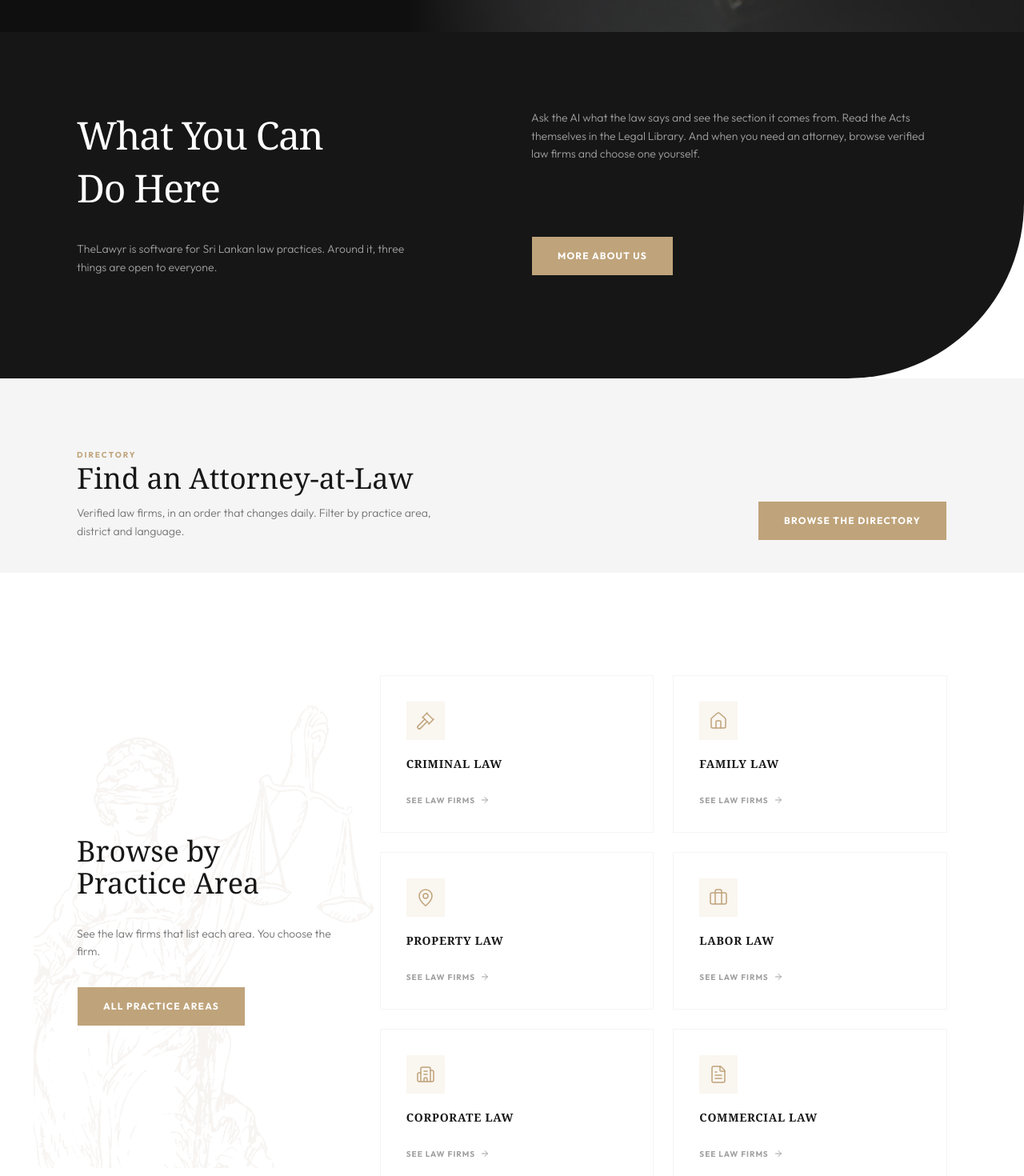
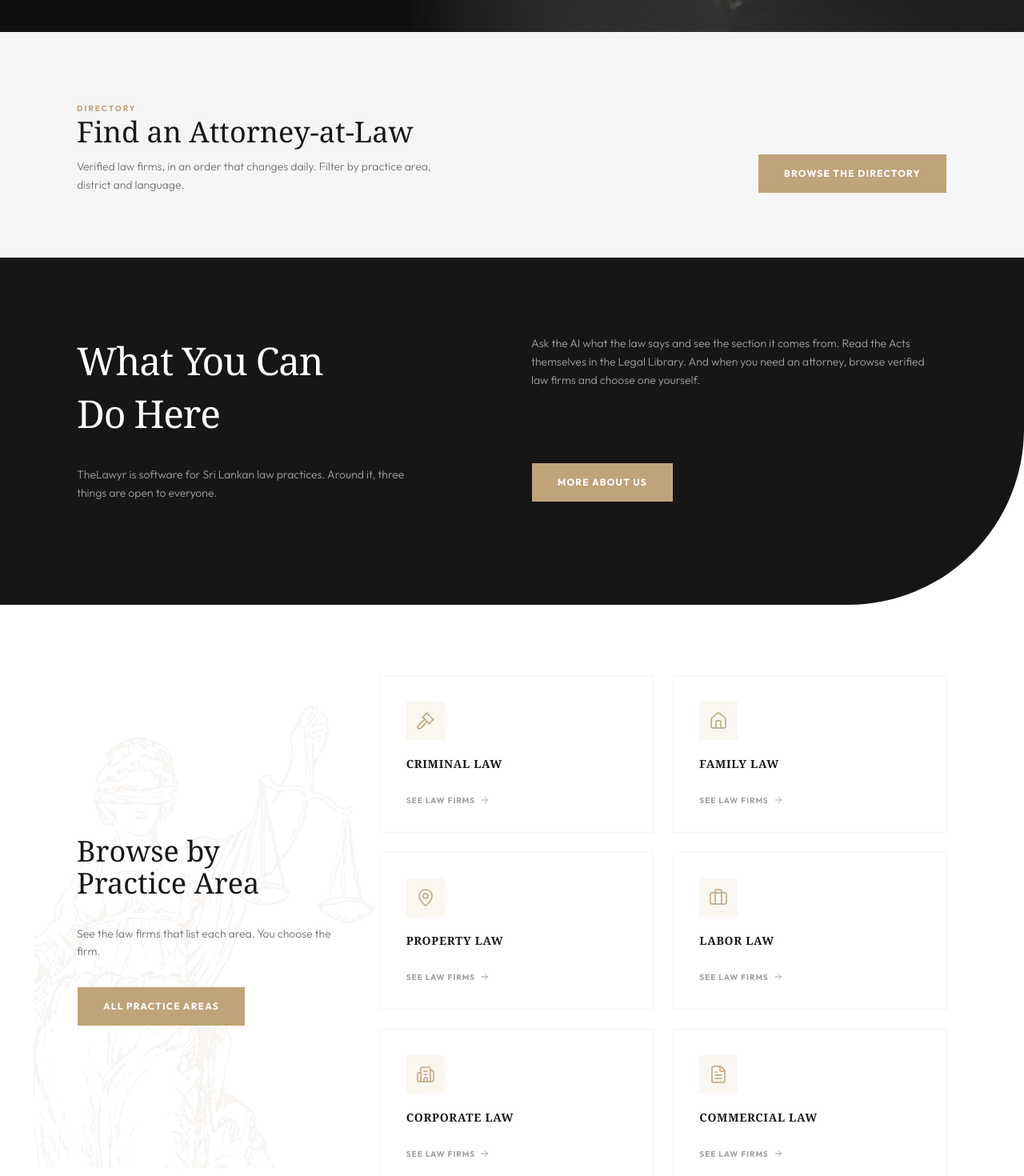
Before and after one commit to malithJayasinghe2000/law-finder, a Next.js app in the folder lawyer-finder-web/: page /en in a window 1280 px wide. Shown: the part 800-2270 px from the top of the page at 80% size. Built offline with nearby package versions, Linux system fonts and the light colour scheme; no server answers; the database is empty.

Commit message:
order and algnembt fixed

```diff
--- a/lawyer-finder-web/src/app/[locale]/page.tsx
+++ b/lawyer-finder-web/src/app/[locale]/page.tsx
@@ -51,7 +51,7 @@ export default async function HomePage({ params }: { params: Promise<{ locale: s
               className="absolute inset-0 -z-10 bg-gradient-to-r from-[#0f0f0f] via-[#0f0f0f]/90 to-[#0f0f0f]/30 lg:bg-[linear-gradient(to_right,#0f0f0f_40%,rgba(15,15,15,0.55)_55%,transparent_74%)]"
             />
 
-            <div className="mx-auto max-w-[1200px] px-6 py-20 sm:py-24 lg:px-12 lg:py-28">
+            <div className="mx-auto max-w-[1400px] px-6 py-20 sm:py-24 lg:px-12 lg:py-28 xl:px-24">
               <div className="max-w-2xl space-y-8 text-white">
                 <p className="font-serif text-lg text-white/85">Welcome to TheLawyr.</p>
 
@@ -97,12 +97,39 @@ export default async function HomePage({ params }: { params: Promise<{ locale: s
 
 
 
+        {/* 5. Directory entry point.
+            This used to be a grid of eight attorney portrait cards with their bios.
+            Ordered alphabetically, it put the same eight names on the front page
+            for ever — free prominence for some attorneys over all the others —
+            and the bios ("Expert in…", "Specialist in…") were self-promotion.
+            A single neutral entry point instead. See src/components/lawyer/LawyerCard.tsx. */}
+        {directoryEnabled && (
+          <section className="bg-neutral-100 py-20 border-t border-neutral-100">
+            <div className="max-w-[1400px] mx-auto px-6 lg:px-12 xl:px-24 flex flex-col md:flex-row md:items-end justify-between gap-6">
+              <div className="space-y-3">
+                <span className="text-[10px] text-[#bfa37a] uppercase tracking-[0.2em] font-bold">Directory</span>
+                <h2 className="text-3xl md:text-4xl font-serif text-neutral-900">
+                  Find an Attorney-at-Law
+                </h2>
+                <p className="text-neutral-500 text-sm max-w-md font-light leading-relaxed">
+                  Verified law firms, in an order that changes daily. Filter by practice area, district and language.
+                </p>
+              </div>
+              <Link href={`/${locale}/firms`}>
+                <Button className="bg-[#bfa37a] text-white hover:bg-[#a68d67] rounded-none px-8 py-6 text-xs font-bold uppercase tracking-widest transition-all">
+                  Browse the directory
+                </Button>
+              </Link>
+            </div>
+          </section>
+        )}
+
         {/* 3. What the site offers (charcoal background with round-br wave curve).
             Was "Legal Guidance & Professional Counsel … we connect client requirements
             with dedicated Attorneys-at-Law … vetted advocates": the platform presented
             as giving advice and placing clients with lawyers (rules 4, 6, 7). */}
-        <section className="relative bg-[#161616] text-white pt-24 pb-32 px-6 lg:px-12 xl:px-24 rounded-br-[120px] md:rounded-br-[220px] z-10">
-          <div className="max-w-[1200px] mx-auto grid grid-cols-1 lg:grid-cols-2 gap-12">
+        <section className="relative bg-[#161616] text-white pt-24 pb-32 rounded-br-[120px] md:rounded-br-[220px] z-10">
+          <div className="max-w-[1400px] mx-auto px-6 lg:px-12 xl:px-24 grid grid-cols-1 lg:grid-cols-2 gap-12">
             {/* Left */}
             <div className="space-y-8">
               <h2 className="text-3xl sm:text-4xl md:text-5xl font-serif text-white tracking-tight leading-snug">
@@ -131,33 +158,6 @@ export default async function HomePage({ params }: { params: Promise<{ locale: s
           </div>
         </section>
 
-        {/* 5. Directory entry point.
-            This used to be a grid of eight attorney portrait cards with their bios.
-            Ordered alphabetically, it put the same eight names on the front page
-            for ever — free prominence for some attorneys over all the others —
-            and the bios ("Expert in…", "Specialist in…") were self-promotion.
-            A single neutral entry point instead. See src/components/lawyer/LawyerCard.tsx. */}
-        {directoryEnabled && (
-          <section className="bg-neutral-100 py-20 px-6 lg:px-12 xl:px-24 border-t border-neutral-100">
-            <div className="max-w-[1400px] mx-auto flex flex-col md:flex-row md:items-end justify-between gap-6">
-              <div className="space-y-3">
-                <span className="text-[10px] text-[#bfa37a] uppercase tracking-[0.2em] font-bold">Directory</span>
-                <h2 className="text-3xl md:text-4xl font-serif text-neutral-900">
-                  Find an Attorney-at-Law
-                </h2>
-                <p className="text-neutral-500 text-sm max-w-md font-light leading-relaxed">
-                  Verified law firms, in an order that changes daily. Filter by practice area, district and language.
-                </p>
-              </div>
-              <Link href={`/${locale}/firms`}>
-                <Button className="bg-[#bfa37a] text-white hover:bg-[#a68d67] rounded-none px-8 py-6 text-xs font-bold uppercase tracking-widest transition-all">
-                  Browse the directory
-                </Button>
-              </Link>
-            </div>
-          </section>
-        )}
-
         {/* 4. Browse by practice area (watermarked with the bg asset).
             Every card is a directory search, so the section goes with the directory.
             The cards used to be marketing titles ("Trusted Lawyer", "Legal Champion",
@@ -166,7 +166,7 @@ export default async function HomePage({ params }: { params: Promise<{ locale: s
             now real areas from PRACTICE_AREAS, passed exactly as firms store them. */}
         {directoryEnabled && (
           <section
-            className="relative bg-white py-24 px-6 lg:px-12 xl:px-24 overflow-hidden -mt-10 pt-32"
+            className="relative bg-white py-24 overflow-hidden -mt-10 pt-32"
             style={{
               backgroundImage: "url('/assets/images/home1/practicearea-bg.webp')",
               backgroundPosition: 'left 5% center',
@@ -174,7 +174,7 @@ export default async function HomePage({ params }: { params: Promise<{ locale: s
               backgroundSize: '35% auto'
             }}
           >
-            <div className="max-w-[1200px] mx-auto grid grid-cols-1 lg:grid-cols-12 gap-12 relative z-10">
+            <div className="max-w-[1400px] mx-auto px-6 lg:px-12 xl:px-24 grid grid-cols-1 lg:grid-cols-12 gap-12 relative z-10">
               {/* Title / Info on Left */}
               <div className="lg:col-span-4 flex flex-col justify-center space-y-8">
                 <h2 className="text-3xl sm:text-4xl font-serif text-neutral-900">
```
